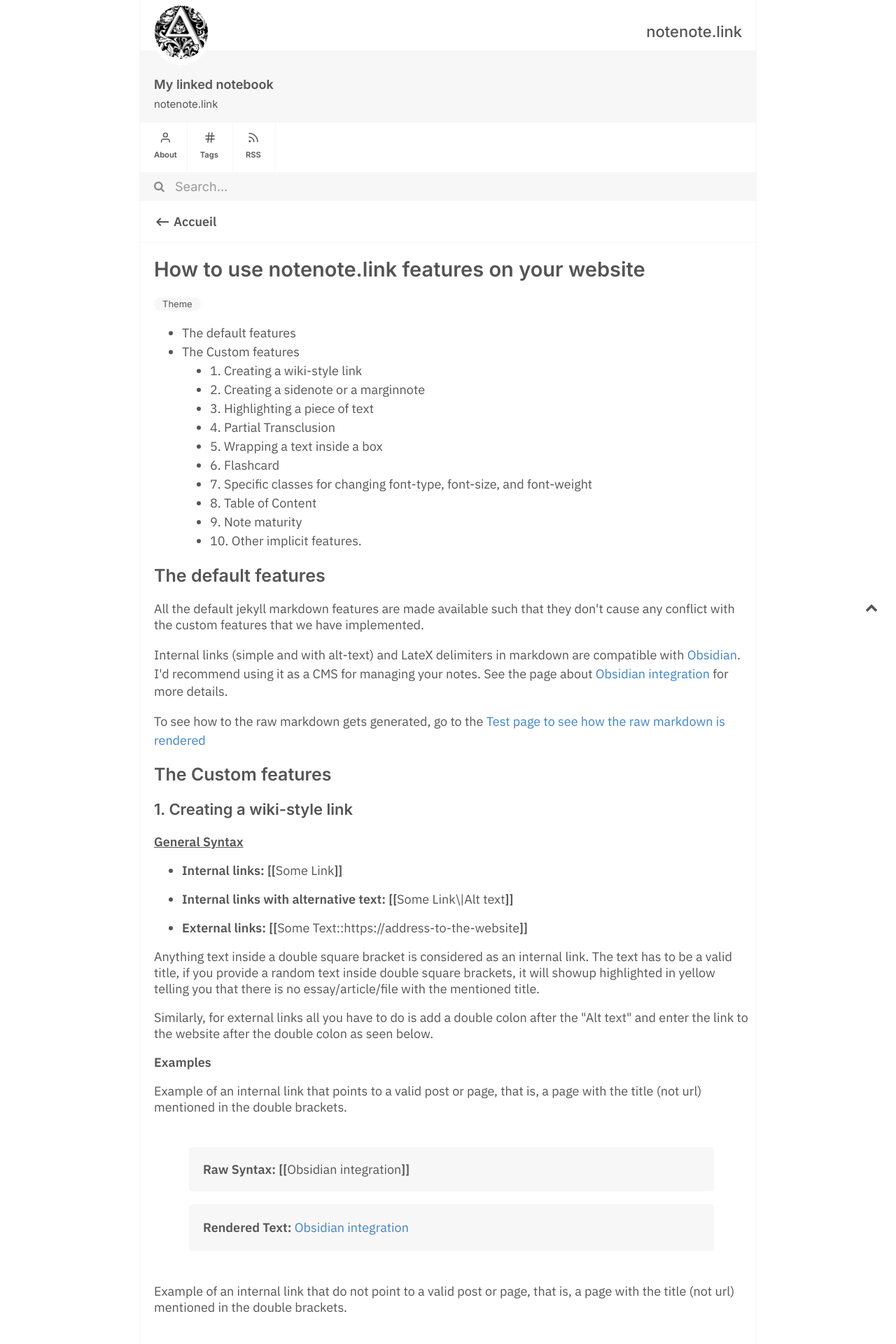
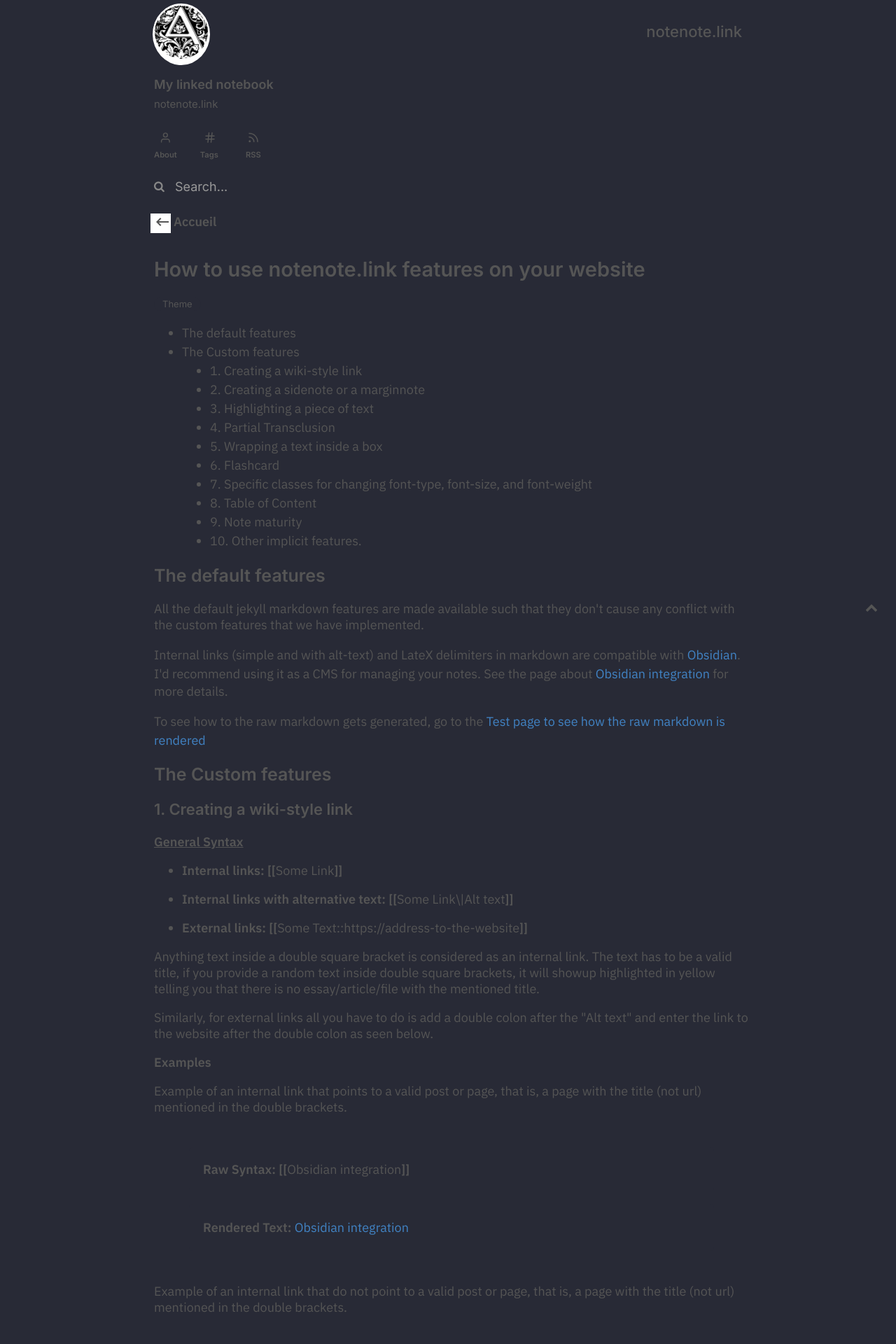
Before and after one commit to Krishna8009/Krishna8009.github.io, a Jekyll site: the page built from _notes/How to use the special features.md, in a window 1280 px wide. Shown: the top 1920 px of the page at 70% size. Built offline with Jekyll 4.4.1, drawn with Linux system fonts in a browser that asks for light colours; comment, search, counter and statistics services are not loaded.

Commit message:
Update style.css

```diff
--- a/assets/css/style.css
+++ b/assets/css/style.css
@@ -17,6 +17,7 @@
 
 body {
     counter-reset: sidenote-counter;
+	background-color : #282a36;
 }
 
 .container {
@@ -36,9 +37,9 @@
 }
 
 .box {
-    border-left: 1px solid #f7f7f7;
-    border-right: 1px solid #f7f7f7;
-    border-bottom: 1px solid #f7f7f7;
+    border-left: 1px solid #282a36;
+    border-right: 1px solid #282a36;
+    border-bottom: 1px solid #282a36;
     width: 80%;
     position: absolute;
     top: 0px;
@@ -148,7 +149,7 @@
 
 .regular-sans code {
     padding: 20px;
-    background-color: #f7f7f7;
+    background-color: #282a36;
     border-radius: 5px;
     border: none;
     font-family: 'IBM Plex Sans', Inter, 'Segoe UI', Roboto, Oxygen, Ubuntu, Cantarell, 'Open Sans', 'Helvetica Neue', sans-serif !important;
@@ -156,7 +157,7 @@
 
 .serif code {
     padding: 20px;
-    background-color: #f7f7f7;
+    background-color: #282a36;
     border-radius: 5px;
     border: none;
     font-family: 'EB Garamond', Georgia, serif !important;
@@ -172,7 +173,7 @@
     padding: 15px 15px  15px 15px;
     vertical-align:middle;
     width: 90%;
-    background-color: #f7f7f7;
+    background-color: #282a36;
     border: 1px solid #e9e9e9;
     border-radius: 5px;
     color: #555;
@@ -197,7 +198,7 @@
     font-family: inherit;
     font-size: inherit;
     padding: 20px;
-    background-color: #f7f7f7;
+    background-color: #282a36;
     border-radius: 5px;
 }
 
@@ -242,11 +243,11 @@
 }
 
 thead tr:nth-child(odd) {
-    background-color: #f7f7f7;
+    background-color: #282a36;
 }
 
 tbody tr:nth-child(even) {
-    background-color: #f7f7f7;
+    background-color: #282a36;
 }
 
 hr {
@@ -259,7 +260,7 @@
 /* Blogposts: Post-heading, Post-subheading, Post-content, Related Posts*/
 
 .site-heading {
-    border-bottom: 2px solid #f7f7f7;
+    border-bottom: 2px solid #282a36;
     flex: 0 0 20px;
     align-self: stretch;
     align-content: flex-end;
@@ -308,14 +309,14 @@
 
 
 .dashboard {
-    border-bottom: 2px solid #f7f7f7;
+    border-bottom: 2px solid #282a36;
     width: 100%;
     display: flex;
     flex-direction: column;
 }
 
 .userboard {
-    background-color: #f7f7f7;
+    background-color: #282a36;
     width: 100%;
 }
 
@@ -368,7 +369,7 @@
 }
 
 .main-site-subheader {
-    border-bottom: 1px solid #f7f7f7;
+    border-bottom: 1px solid #282a36;
     padding-left: 15px;
 }
 
@@ -380,7 +381,7 @@
     vertical-align: middle;
     display: inline-block;
     justify-content: center;
-    border-right: 1px solid #f7f7f7;
+    border-right: 1px solid #282a36;
     color: #555555;
 }
 
@@ -452,7 +453,7 @@
 }
 
 .notes-page-subheader {
-    border-bottom: 1px solid #f7f7f7;
+    border-bottom: 1px solid #282a36;
     padding-left: 15px;
 }
 
@@ -536,7 +537,7 @@
 }
 
 .default-background {
-    background-color: #f7f7f7 !important;
+    background-color: #282a36 !important;
 }
 
 .large {
@@ -587,7 +588,7 @@
     font-family:  'IBM Plex Sans', Inter, 'Segoe UI', Roboto, 'Helvetica Neue', Arial, sans-serif;
     font-size: 18px;  /* Let's set the font-size to something old-man friendly */
     padding: 20px;
-    background-color: #f7f7f7;
+    background-color: #282a36;
     border-radius: 5px;
 }
 
@@ -637,8 +638,8 @@
     font-family:  Inter, 'Segoe UI', Roboto, 'Helvetica Neue', Arial, sans-serif !important;
     color: #555;
     font-size: 18px;
-    border-bottom: 1px solid #f7f7f7;
-    background-color: #f7f7f7;
+    border-bottom: 1px solid #282a36;
+    background-color: #282a36;
 }
 
 ::placeholder {
@@ -657,7 +658,7 @@
 }
 
 .searchbar input[type="text"]:focus {
-    border-color: #f7f7f7;
+    border-color: #282a36;
     box-shadow: 0 0 8px 0 #A7D0EB;
 }
 
@@ -714,12 +715,12 @@
 .feed-title-excerpt-block {
     width: 100%;
     cursor: pointer;
-    border-top: 1px solid #f7f7f7;
-    border-bottom: 1px solid #f7f7f7;
+    border-top: 1px solid #282a36;
+    border-bottom: 1px solid #282a36;
 }
 
 .feed-title-excerpt-block:hover {
-    background-color: #f7f7f7;
+    background-color: #282a36;
 }
 
 .srccode {
@@ -773,7 +774,7 @@
 
 .tag {
     color: #555555;
-    background: #f7f7f7;
+    background: #282a36;
     text-decoration: none;
     display: inline-block;
     padding: 0 12px;
@@ -1007,7 +1008,7 @@
 }
 
 .related {
-    background-color: #f7f7f7;
+    background-color: #282a36;
     width: 100%;
     min-height: 100px;
     border-radius: 10px;
```
